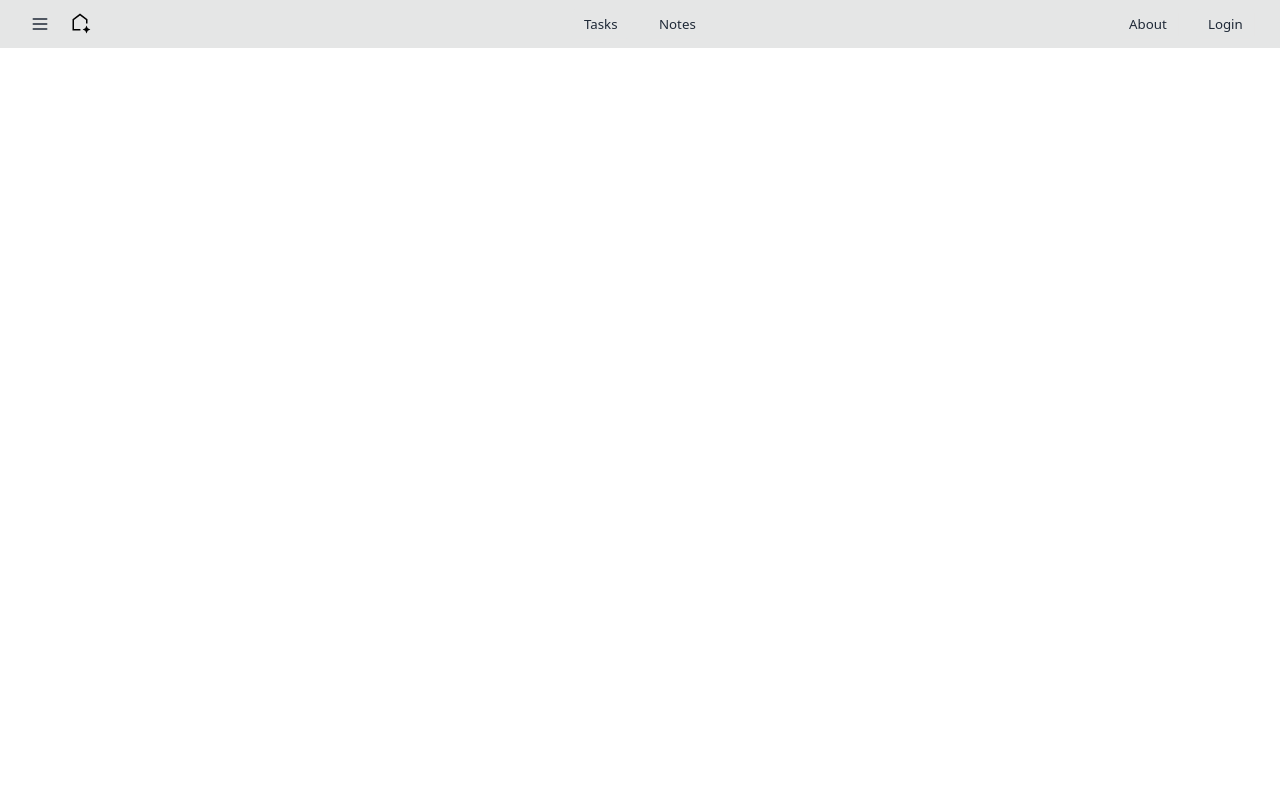
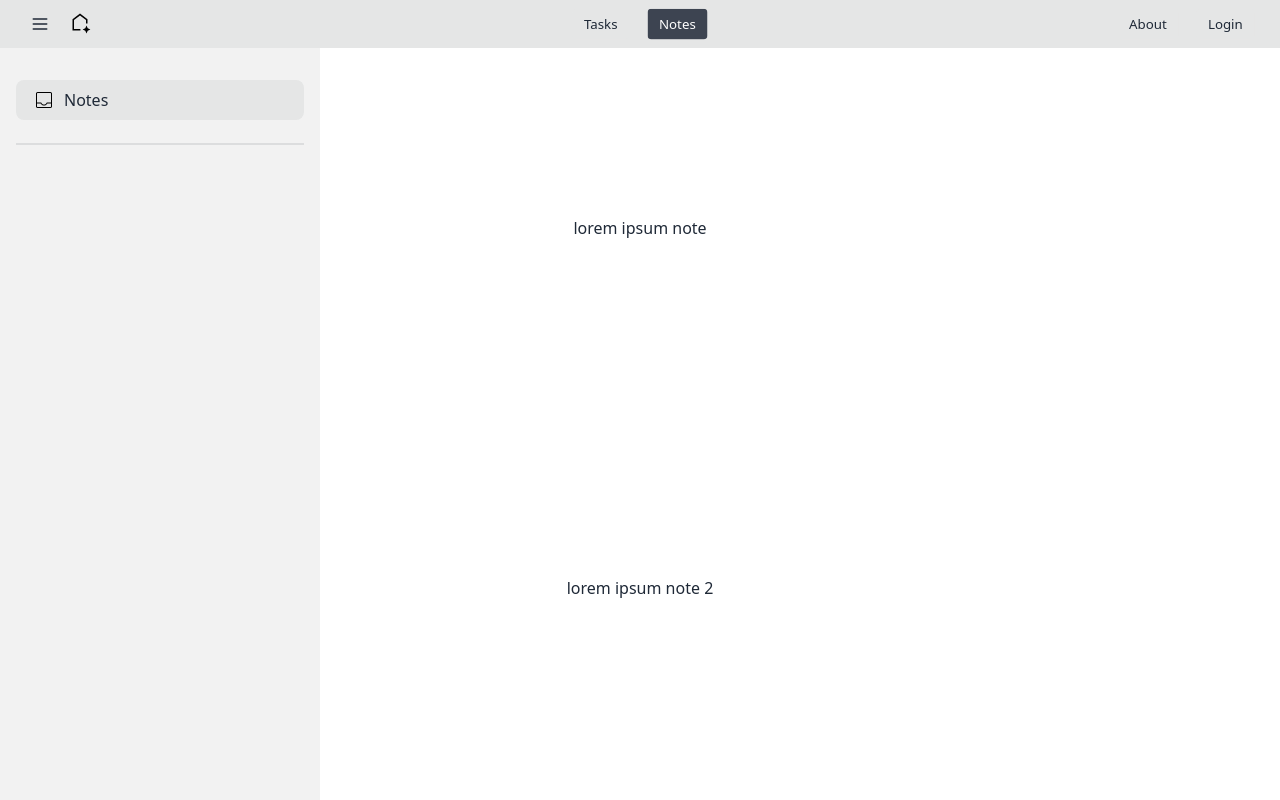
Before and after one commit to aktyw/donuts, a Vue app: page /notes/list in a window 1280 px wide. Built offline with nearby package versions, Linux system fonts and the light colour scheme.

Commit message:
feat: add NotesList, route and basic note component mockup

```diff
--- /dev/null
+++ b/src/components/notes/NotesList.vue
@@ -0,0 +1,17 @@
+<template>
+  <ul class="grid place-items-center">
+    <li
+      v-for="note in notes"
+      :key="note.id">
+      {{ note.content }}
+    </li>
+  </ul>
+</template>
+
+<script setup lang="ts">
+import { useNotesStore } from '@/stores/NotesStore';
+import { storeToRefs } from 'pinia';
+
+const store = useNotesStore();
+const { getAllNotes: notes } = storeToRefs(store);
+</script>
--- a/src/components/notes/NotesSidebar.vue
+++ b/src/components/notes/NotesSidebar.vue
@@ -0,0 +1,28 @@
+<template>
+  <TheSidebar>
+    <template #links>
+      <ProjectLink :to="{ name: 'noteList' }">
+        <template #icon>
+          <IconInbox />
+        </template>
+        <template #name> Notes </template>
+      </ProjectLink>
+      <BaseDivider></BaseDivider>
+    </template>
+  </TheSidebar>
+</template>
+
+<script setup lang="ts">
+// import { ref } from 'vue';
+// import { storeToRefs } from 'pinia';
+// import { useTasksStore } from '@/stores/TasksStore';
+// import { useProjectsStore } from '@/stores/ProjectsStore';
+import TheSidebar from '@/components/layouts/TheSidebar.vue';
+import ProjectLink from '@/components/projects/ProjectLink.vue';
+import BaseDivider from '@/components/ui/BaseDivider.vue';
+import IconInbox from '@/components/icons/IconInbox.vue';
+// const store = useTasksStore();
+// const projectsStore = useProjectsStore();
+// const isProjectModalOpen = ref(false);
+// const { getAllProjects: projects } = storeToRefs(projectsStore);
+</script>
--- a/src/router/routes.ts
+++ b/src/router/routes.ts
@@ -3,11 +3,12 @@ import TasksView from '@/views/TasksView.vue';
 import NotesView from '@/views/NotesView.vue';
 import LoginView from '@/views/LoginView.vue';
 import TasksSidebar from '@/components/tasks/TasksSidebar.vue';
+import NotesSidebar from '@/components/notes/NotesSidebar.vue';
 import TodayView from '@/views/TodayView.vue';
 import InboxView from '@/views/InboxView.vue';
 import ProjectView from '@/views/ProjectView.vue';
 import ProjectsView from '@/views/ProjectsView.vue';
-
+import NotesList from '@/components/notes/NotesList.vue';
 // interface ProjectViewRoute {
 //   params: {
 //     id: string;
@@ -51,7 +52,14 @@ const routes = [
   {
     path: '/notes',
     name: 'notes',
-    components: { default: NotesView, sidebar: TasksSidebar },
+    components: { default: NotesView, sidebar: NotesSidebar },
+    children: [
+      {
+        path: 'list',
+        name: 'noteList',
+        component: NotesList,
+      },
+    ],
   },
   {
     path: '/login',
--- a/src/stores/NotesStore.ts
+++ b/src/stores/NotesStore.ts
@@ -1,14 +1,21 @@
 import { defineStore } from 'pinia';
 export const useNotesStore = defineStore('notes', {
   state: () => ({
-    tasks: [
+    notes: [
       {
         id: 'id1',
-        content: 'lorem ipsum task',
-        done: false,
+        content: 'lorem ipsum note',
+      },
+      {
+        id: 'id2',
+        content: 'lorem ipsum note 2',
       },
     ],
   }),
-  getters: {},
+  getters: {
+    getAllNotes(state) {
+      return state.notes;
+    },
+  },
   actions: {},
 });
--- a/src/views/NotesView.vue
+++ b/src/views/NotesView.vue
@@ -1,3 +1,3 @@
 <template>
-  <h1>NOTES VIEW</h1>
+  <RouterView />
 </template>
```
